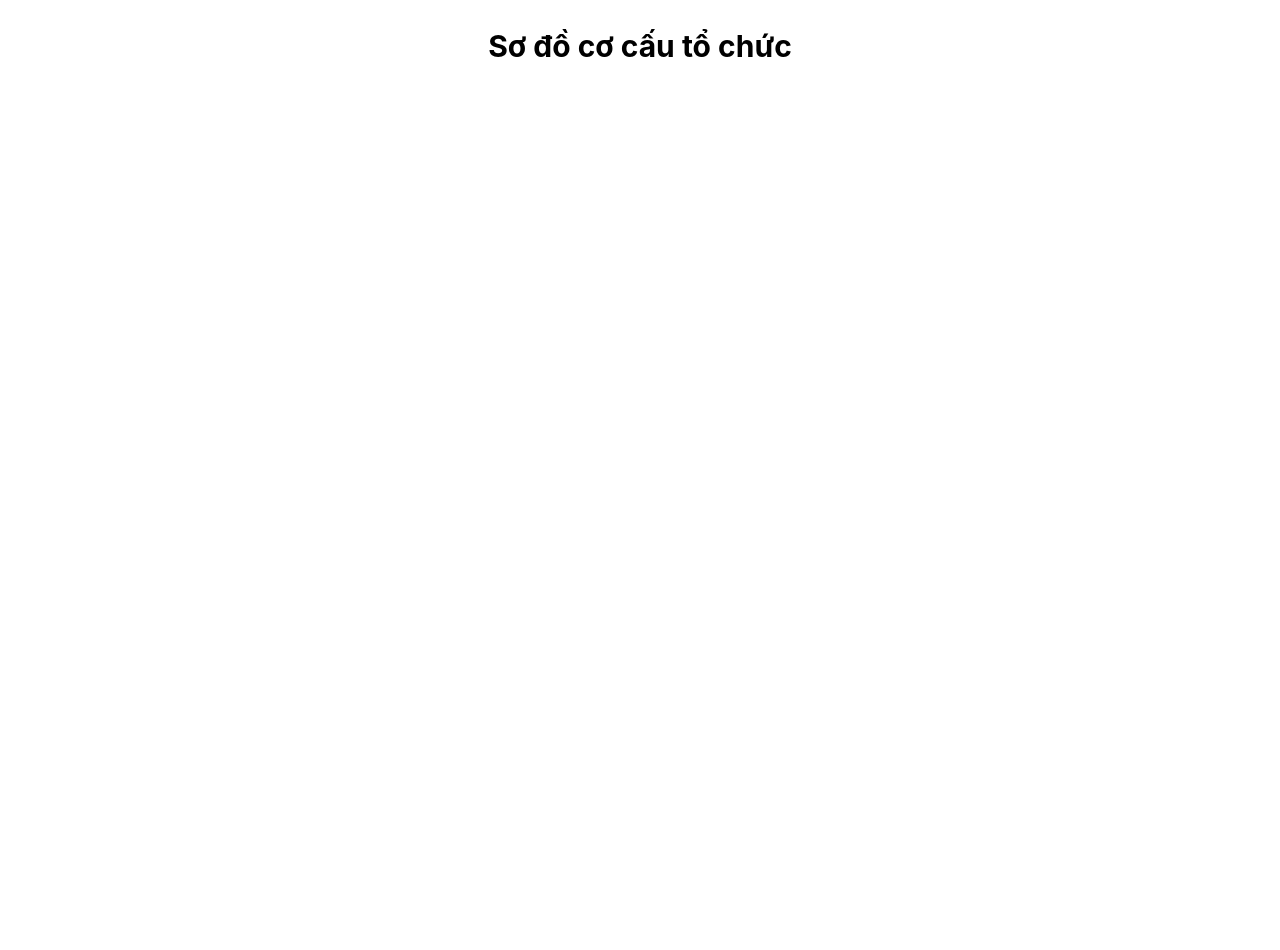
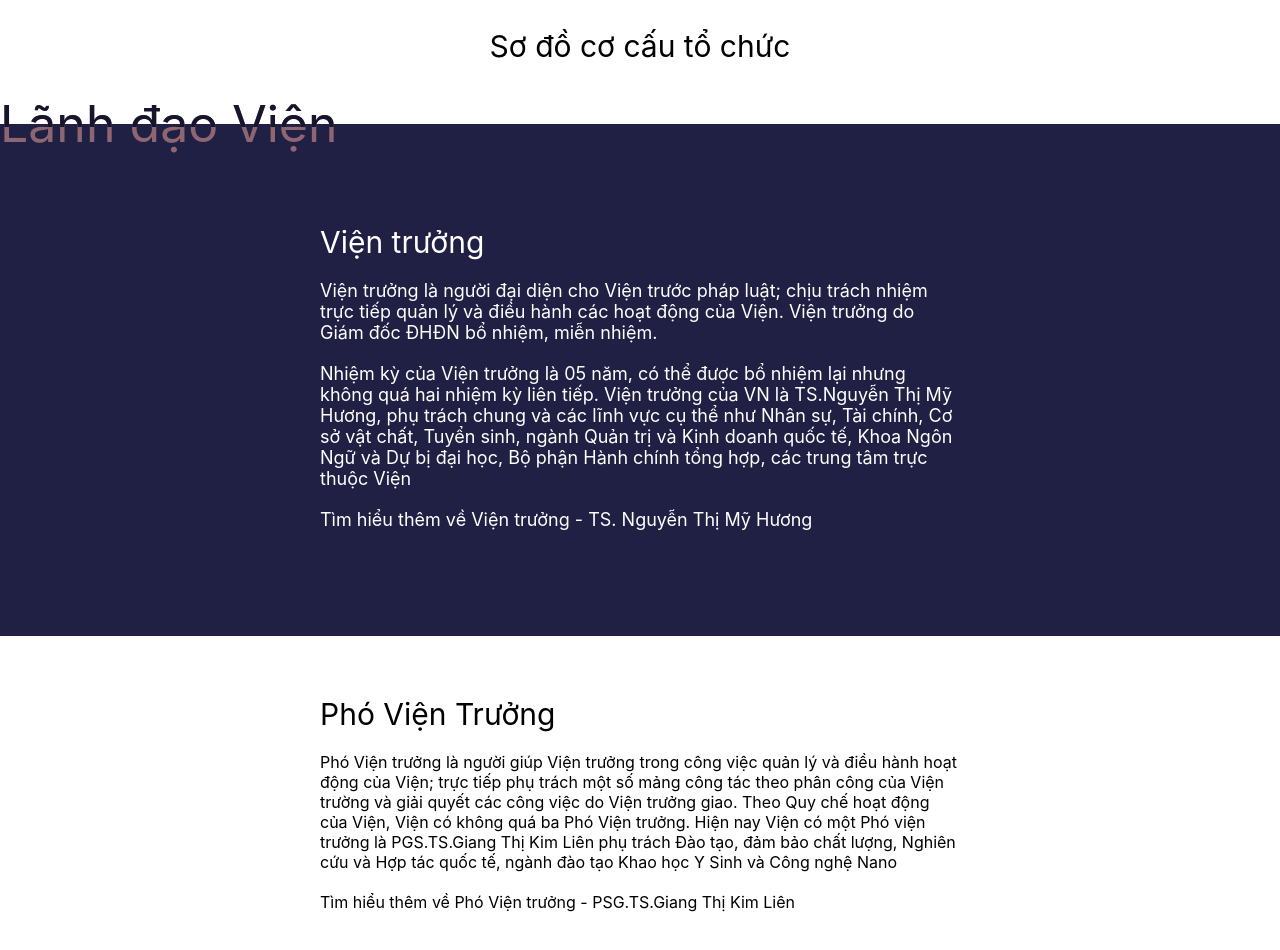
Before and after one commit to nguyentr02/depFinal, a React (Create React App) app: page / in a window 1280 px wide. Shown: the part 920-1870 px from the top of the page. Before the commit the page ends 1004 px from the top, so only its background shows below. Built offline with nearby package versions, Linux system fonts and the light colour scheme.

Commit message:
coding to chuc page

```diff
--- a/src/pages/tochuc.css
+++ b/src/pages/tochuc.css
@@ -17,10 +17,11 @@
 
 .ToChuc{
     background-color: white;
+    width: 100%;
 }
 
 .giangvien{
-    width:100%;
+    width: 100%;
     height: 50vh;
     margin-top: 50px;
     z-index: -1;
@@ -61,10 +62,78 @@
 
 .content1 p {
     max-width: 90%;
+    font-size: 18px;
 }
 
-.content2 h2{
+.content2 p{
     font-size: 30px;
     text-align: center;
     margin-top: 60px;
 }
+
+.title3 {
+    position: relative;
+    color: #8D6671;
+    font-size: 50px;
+}
+
+.title3 span {
+    height: 55%;
+    position: absolute;
+    color: #15152E;
+    overflow: hidden;
+}
+
+.background-content3{
+    margin-top: -40px;
+    width: 100%;
+    height: 40vw;
+    background: #202045;
+    color: white;
+}
+
+.background-content3 .content3{
+    position: relative;
+    top:70px;
+    margin-top: 10px;
+    text-align: left;
+}
+
+.background-content3 .content3 .Huong {
+    font-size: 30px;
+    margin-top: 10px;
+}
+
+.background-content3 p{
+    width: 50%;
+    font-size: 18px;
+}
+
+.background-content3 a{
+    width: 30%;
+    cursor:pointer;
+    color: white;
+}
+
+.background-content4 {
+    width: 100%;
+    height: 60vw;
+}
+
+.background-content4 .content4{
+    position: relative;
+    top: 40px;
+    left: 40vh;
+    width: 50%;
+    text-align: left;
+}
+
+.background-content4 .content4 .Lien{
+    font-size: 30px;
+}
+
+.background-content4 .content4 a{
+    width: 30%;
+    cursor:pointer;
+    color: black;
+}
--- a/src/pages/tochuc.js
+++ b/src/pages/tochuc.js
@@ -23,8 +23,45 @@ const ToChuc = () => {
             </div>
 
             <div className="content2">
-                <h2>Sơ đồ cơ cấu tổ chức</h2>
-                <img/>
+                <p>Sơ đồ cơ cấu tổ chức</p>
+                <img src="" />
+            </div>
+
+            <div className="title3">
+                <span>Lãnh đạo Viện</span>
+                Lãnh đạo Viện
+            </div>
+
+            <div className="background-content3">
+                <div className="content3">
+                    <img />
+                    <p className="Huong">Viện trưởng</p>
+                    <p> Viện trưởng là người đại diện cho Viện trước pháp luật; chịu trách nhiệm
+                        trực tiếp quản lý và điều hành các hoạt động của Viện. Viện trưởng do
+                        Giám đốc ĐHĐN bổ nhiệm, miễn nhiệm.</p>
+                    <p>Nhiệm kỳ của Viện trưởng là 05 năm, có thể được bổ nhiệm lại nhưng không
+                        quá hai nhiệm kỳ liên tiếp. Viện trưởng của VN là TS.Nguyễn Thị Mỹ Hương,
+                        phụ trách chung và các lĩnh vực cụ thể như Nhân sự, Tài chính, Cơ sở vật
+                        chất, Tuyển sinh, ngành Quản trị và Kinh doanh quốc tế, Khoa Ngôn Ngữ và
+                        Dự bị đại học, Bộ phận Hành chính tổng hợp, các trung tâm trực thuộc Viện</p>
+                    <p><a>Tìm hiểu thêm về Viện trưởng - TS. Nguyễn Thị Mỹ Hương</a></p>
+                </div>
+            </div>
+
+            <div className="background-content4">
+                <div>
+                    <div className="content4">
+                        <p className="Lien">Phó Viện Trưởng</p>
+                        <p>Phó Viện trưởng là người giúp Viện trưởng trong công việc quản lý và điều hành
+                            hoạt động của Viện; trực tiếp phụ trách một số mảng công tác theo phân công của
+                            Viện trường và giải quyết các công việc do Viện trưởng giao. Theo Quy chế hoạt
+                            động của Viện, Viện có không quá ba Phó Viện trưởng. Hiện nay Viện có một Phó
+                            viện trưởng là PGS.TS.Giang Thị Kim Liên phụ trách Đào tạo, đảm bảo chất lượng,
+                            Nghiên cứu và Hợp tác quốc tế, ngành đào tạo Khao học Y Sinh và Công nghệ Nano</p>
+                        <p><a>Tìm hiểu thêm về Phó Viện trưởng - PSG.TS.Giang Thị Kim Liên</a></p>
+                        <img />
+                    </div>
+                </div>
             </div>
         </div>
     );
```
